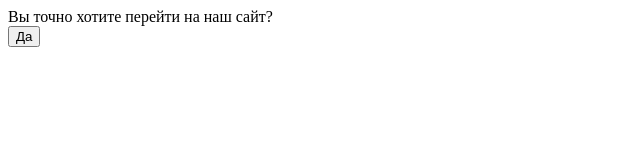
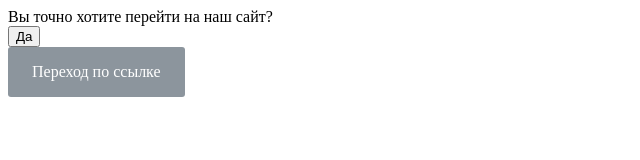
Before and after one commit to MaxDeliver/GamingFriends, a plain HTML site: page index.html in a window 1280 px wide. Shown: the whole page, without its empty margins (0-640 px from the left). Drawn offline with Linux system fonts and the light colour scheme.

Commit message:
Update index.html

```diff
--- a/index.html
+++ b/index.html
@@ -8,5 +8,19 @@
   <form action="http://maxkomae.beget.tech/GF" target="_blank">
    <button>Да</button>
   </form>
+    <style>
+   .btn {
+    display: inline-block; /* Строчно-блочный элемент */
+    background: #8C959D; /* Серый цвет фона */
+    color: #fff; /* Белый цвет текста */
+    padding: 1rem 1.5rem; /* Поля вокруг текста */
+    text-decoration: none; /* Убираем подчёркивание */
+    border-radius: 3px; /* Скругляем уголки */
+   }
+  </style>
+ </head>
+ <body>
+  <a href="http://maxkomae.beget.tech/GF" class="btn">Переход по ссылке</a>
+
 </body>
 </html>
```
